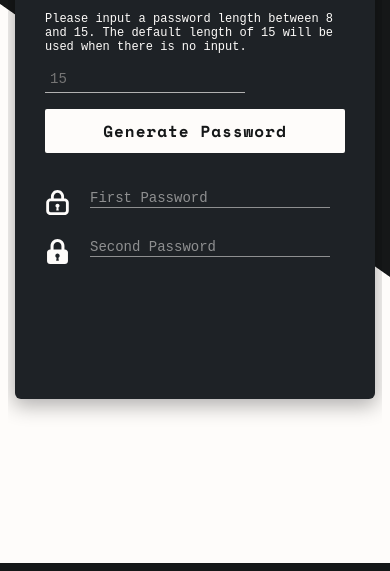
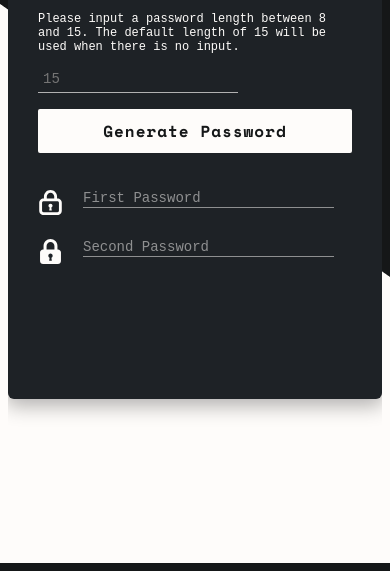
Before and after one commit to Kitsune7X/panda-pass, a plain HTML site: page index.html in a window 390 px wide. Shown: the part 281-852 px from the top of the page. Drawn offline with nearby package versions, Linux system fonts and the light colour scheme; a web font is replaced by a local one.

Commit message:
fix: correct size for responsiveness

```diff
--- a/assets/css/style.css
+++ b/assets/css/style.css
@@ -124,12 +124,6 @@ body {
     font-style: normal;
 }
 
-@media screen and (width <=480px) {
-    #password-box {
-        width: 360px;
-    }
-}
-
 /* Length input */
 #password-box-input {
     margin: 16px 0;
```
